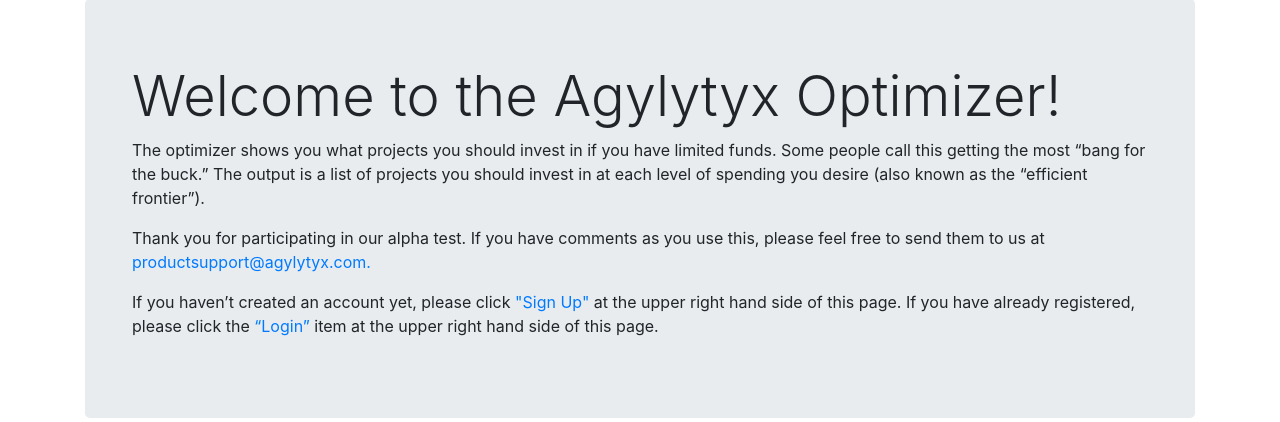
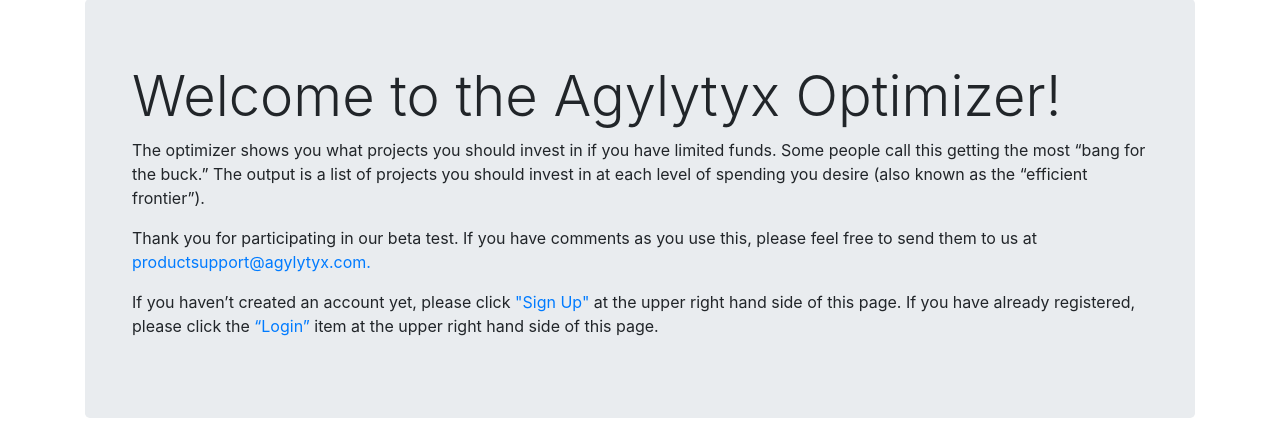
Before and after one commit to ilovecee/ef, a Flask app: page / in a window 1280 px wide. Shown: the part 81-503 px from the top of the page. Run offline with Flask 2, Linux system fonts and the light colour scheme; some libraries are stand-ins or nearby versions.

Commit message:
Update home.html

```diff
--- a/templates/home.html
+++ b/templates/home.html
@@ -9,7 +9,7 @@
             <h1 class="display-4">Welcome to the Agylytyx Optimizer!</h1>
             <p>The optimizer shows you what projects you should invest in if you have limited funds.  Some people call this getting the most  “bang for the buck.”  The output is a list of projects you should invest in at each level of spending you desire (also known as the “efficient frontier”).</p>
 
-            <p>Thank you for participating in our alpha test.   If you have comments as you use this, please feel free to send them to us at <a href="mailto:productsupport@Agylytyx.com">productsupport@agylytyx.com.</a></p>
+            <p>Thank you for participating in our beta test.   If you have comments as you use this, please feel free to send them to us at <a href="mailto:productsupport@Agylytyx.com">productsupport@agylytyx.com.</a></p>
 
             <p>If you haven’t created an account yet, please click <a href="/register">"Sign Up"</a> at the upper right hand side of this page. If you have already registered, please click the <a href="/login">“Login”</a> item at the upper right hand side of this page.</p>
           </div>
```
